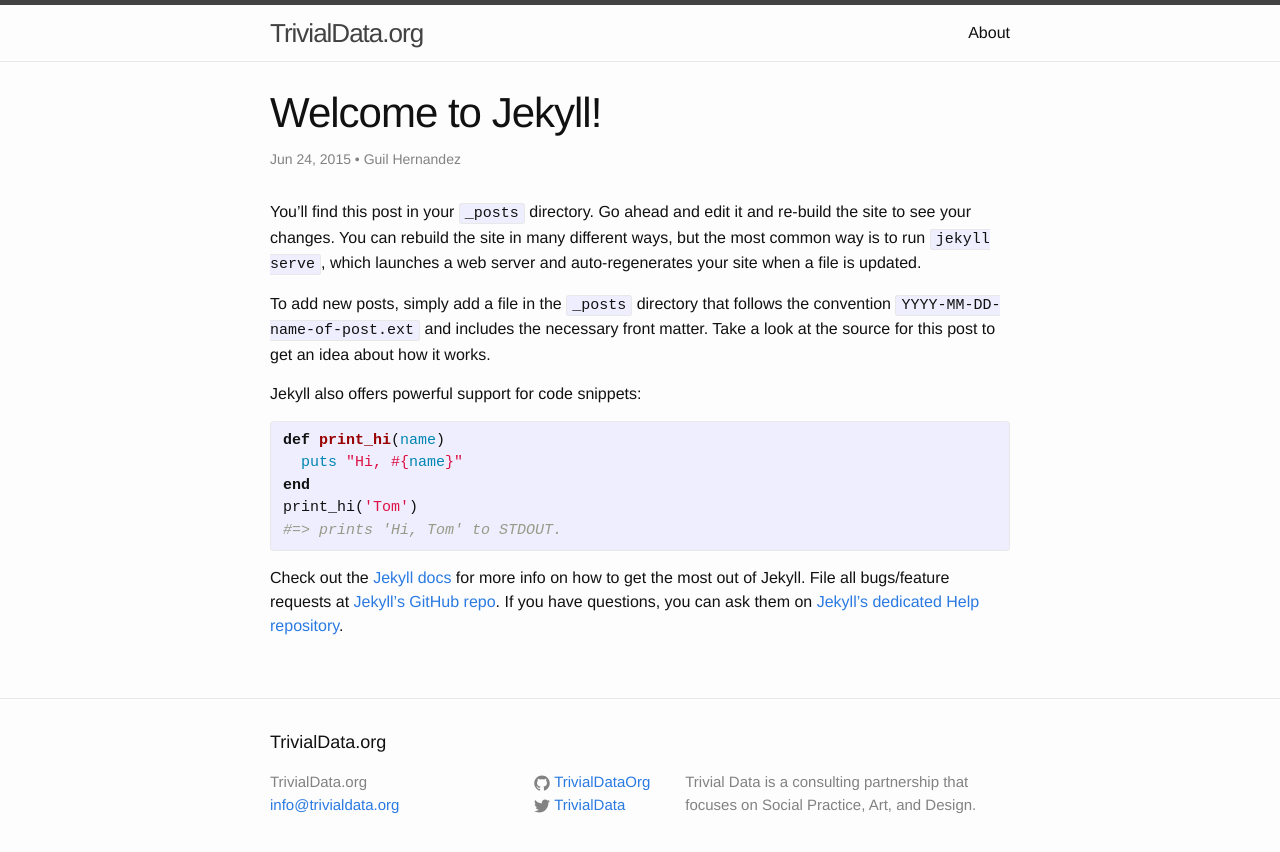
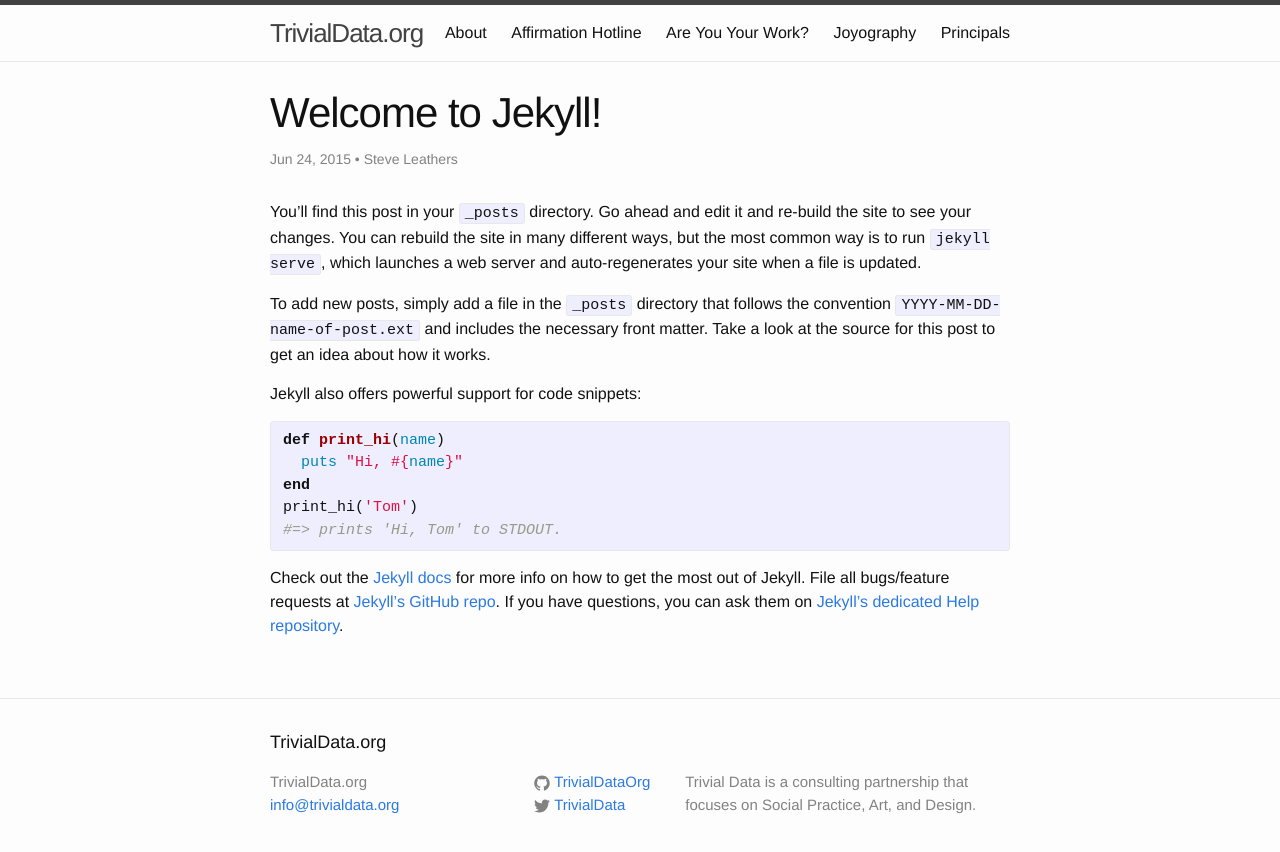
Before and after one commit to TrivialDataOrg/TrivialDataOrg.github.io, a Jekyll site: the page built from _posts/2015-06-24-welcome-to-jekyll.markdown, in a window 1280 px wide. Shown: the top 852 px of the page. Built offline with Jekyll 4.4.1, drawn with Linux system fonts in a browser that asks for light colours.

Commit message:
added page frontmatter

```diff
--- a/_config.yml
+++ b/_config.yml
@@ -21,9 +21,9 @@ defaults:
       path: "" # an empty string here means all files in the project
       type: "posts" # previously `post` in Jekyll 2.2.
     values:
-      author: Guil Hernandez
+      author: Steve Leathers
       layout: "post"
-      category: conferences
+      category: trivial data
       comments: true
   -
     scope:
--- a/affirmation-hotline.md
+++ b/affirmation-hotline.md
@@ -1,2 +1,7 @@
+---
+layout: page
+title: Affirmation Hotline
+permalink: /affirmation-hotline/
+---
 # Affirmation Hotline
 Affirmation Hotline was developed for Open Engagement in 2013. It is quite simply a telephone hotline that delivers nice words into your ear.
--- a/are-you-your-work.md
+++ b/are-you-your-work.md
@@ -1,3 +1,8 @@
+---
+layout: page
+title: Are You Your Work?
+permalink: /are-you-your-work/
+---
 # Are You Your Work?
 Are You Your Work was developed for Open Engagement in 2014. It was a web application that stored and displayed microessays in response to the question 'Are You Your Work?'
 
```
Also changed, not shown: joyography.md (+5 -0 lines), principals.md (+5 -0 lines).
